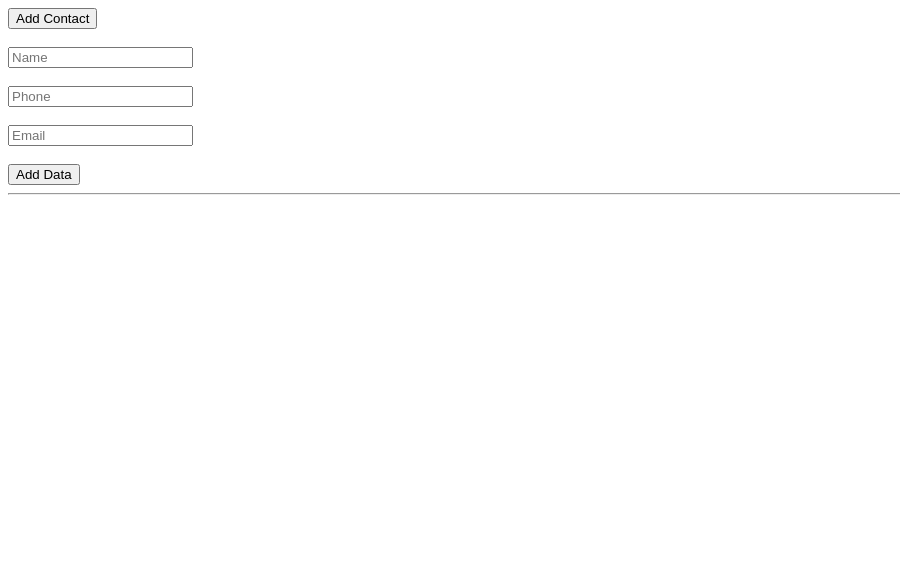
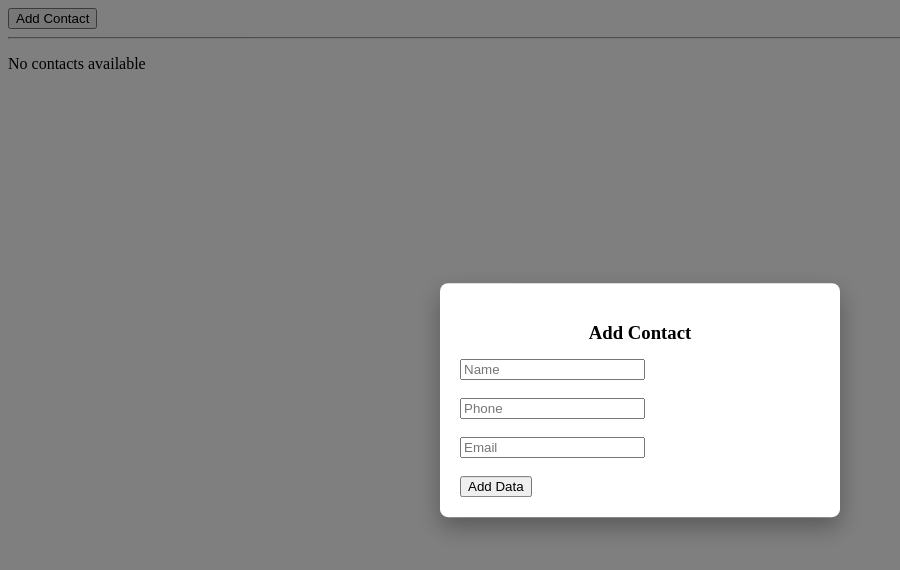
Before and after one commit to devanshipatel2824-prog/Passing_data, an Angular app: page /contact in a window 1280 px wide. Both pictures are taken after a click on the button "Add Contact". Shown: the top 570 px of the page, without its empty margins (0-900 px from the left). Built offline with nearby package versions, Linux system fonts and the light colour scheme.

Commit message:
Add popup box

```diff
--- a/src/app/contact/contact.css
+++ b/src/app/contact/contact.css
@@ -0,0 +1,125 @@
+/* .contact-table {
+  width: 100%;
+  border-collapse: collapse;
+  margin-top: 15px;
+}
+
+.contact-table th,
+.contact-table td {
+  border: 1px solid #ccc;
+  padding: 8px;
+  text-align: center;
+}
+
+.contact-table th {
+  background-color: #f4f4f4;
+}
+
+.edit-btn {
+  background-color: #4caf50;
+  color: white;
+  border: none;
+  padding: 4px 8px;
+  margin-right: 5px;
+  cursor: pointer;
+}
+
+.delete-btn {
+  background-color: #f44336;
+  color: white;
+  border: none;
+  padding: 4px 8px;
+  cursor: pointer;
+}
+
+.edit-btn:hover {
+  background-color: #45a049;
+}
+
+.delete-btn:hover {
+  background-color: #d32f2f;
+} */
+/* ===== POPUP ===== */
+.modal-backdrop {
+  position: fixed;
+  top: 0;
+  left: 0;
+  height: 100vh;
+  width: 100vw;
+  background: rgba(0, 0, 0, 0.5);
+  z-index: 100;
+}
+
+.modal-box {
+  position: fixed;
+  top: 50%;
+  left: 50%;
+  transform: translate(-50%, -50%);
+  background: #fff;
+  width: 360px;
+  padding: 20px;
+  border-radius: 8px;
+  z-index: 101;
+  box-shadow: 0 10px 25px rgba(0, 0, 0, 0.3);
+}
+
+.modal-box h3 {
+  margin-bottom: 15px;
+  text-align: center;
+}
+
+.close-btn {
+  margin-top: 10px;
+  width: 100%;
+  background: #777;
+  color: #fff;
+  border: none;
+  padding: 8px;
+  border-radius: 4px;
+  cursor: pointer;
+}
+
+/* ===== TABLE ===== */
+.contact-table {
+  width: 100%;
+  border-collapse: collapse;
+  margin-top: 15px;
+}
+
+.contact-table th,
+.contact-table td {
+  border: 1px solid #ccc;
+  padding: 8px;
+  text-align: center;
+}
+
+.contact-table th {
+  background: #f2f2f2;
+}
+
+.edit-btn {
+  background: #4caf50;
+  color: #fff;
+  border: none;
+  padding: 5px 10px;
+  margin-right: 5px;
+  border-radius: 4px;
+  cursor: pointer;
+}
+
+.delete-btn {
+  background: #f44336;
+  color: #fff;
+  border: none;
+  padding: 5px 10px;
+  border-radius: 4px;
+  cursor: pointer;
+}
+
+.edit-btn:hover {
+  background: #43a047;
+}
+
+.delete-btn:hover {
+  background: #d32f2f;
+}
--- a/src/app/contact/contact.html
+++ b/src/app/contact/contact.html
@@ -1,4 +1,4 @@
-<button (click)="openForm()">Add Contact</button>
+<!-- <button (click)="openForm()">Add Contact</button>
 
 <br><br>
 
@@ -16,7 +16,7 @@
     <li style="margin-bottom: 8px;">
       {{ c.name }} - {{ c.phone }} - {{ c.email }}
 
-      <!-- Edit & Delete buttons next to text -->
+      <!-- Edit & Delete buttons next to text
       <button
         style="margin-left: 10px;"
         (click)="editContact(c, $index)">
@@ -30,4 +30,104 @@
       </button>
     </li>
   }
-</ul>
+</ul> -->
+<!-- <button (click)="openForm()">Add Contact</button>
+
+<br><br>
+
+@if (showForm) {
+  <app-child-componet
+    [editContactData]="selectedContact"
+    (contactAdded)="addContactToParent($event)">
+  </app-child-componet>
+}
+
+<hr>
+
+<table class="contact-table" *ngIf="contacts.length > 0">
+  <thead>
+    <tr>
+      <th>Id</th>
+      <th>Name</th>
+      <th>Phone</th>
+      <th>Email</th>
+      <th>Action</th>
+    </tr>
+  </thead>
+
+  <tbody>
+    @for (c of contacts; track $index) {
+      <tr>
+        <td>{{$index + 1}}</td>
+        <td>{{ c.name }}</td>
+        <td>{{ c.phone }}</td>
+        <td>{{ c.email }}</td>
+        <td>
+          <button class="edit-btn" (click)="editContact(c, $index)">
+            Edit
+          </button>
+          <button class="delete-btn" (click)="deleteContact($index)">
+            Delete
+          </button>
+        </td>
+      </tr>
+    }
+  </tbody>
+</table>
+
+<p *ngIf="contacts.length === 0">No contacts available</p> -->
+<button (click)="openForm()">Add Contact</button>
+
+<!-- POPUP -->
+@if (showForm) {
+
+  <!-- background overlay -->
+  <div class="modal-backdrop" (click)="closeForm()"></div>
+
+  <!-- popup box -->
+  <div class="modal-box">
+    <h3>{{ editIndex !== null ? 'Edit Contact' : 'Add Contact' }}</h3>
+
+    <app-child-componet
+      [editContactData]="selectedContact"
+      (contactAdded)="addContactToParent($event)">
+    </app-child-componet>
+
+    <!-- <button class="close-btn" (click)="closeForm()">Close</button> -->
+  </div>
+}
+
+<hr>
+
+<table class="contact-table" *ngIf="contacts.length > 0">
+  <thead>
+    <tr>
+      <th>Id</th>
+      <th>Name</th>
+      <th>Phone</th>
+      <th>Email</th>
+      <th>Action</th>
+    </tr>
+  </thead>
+
+  <tbody>
+    @for (c of contacts; track $index) {
+      <tr>
+        <td>{{$index + 1}}</td>
+        <td>{{ c.name }}</td>
+        <td>{{ c.phone }}</td>
+        <td>{{ c.email }}</td>
+        <td>
+          <button class="edit-btn" (click)="editContact(c, $index)">
+            Edit
+          </button>
+          <button class="delete-btn" (click)="deleteContact($index)">
+            Delete
+          </button>
+        </td>
+      </tr>
+    }
+  </tbody>
+</table>
+
+<p *ngIf="contacts.length === 0">No contacts available</p>
--- a/src/app/contact/contact.ts
+++ b/src/app/contact/contact.ts
@@ -11,30 +11,58 @@ import { ChildComponet } from './child-componet/child-componet';
 })
 export class Contact {
   cdref = inject(ChangeDetectorRef)
+  //showForm = false;
+//   contacts: any[] = [];
+//  editIndex: number | null = null;
+//   selectedContact: any = null;
+
+//   openForm() {
+//     this.showForm = true;
+//     console.log("ABC")
+//     this.cdref.detectChanges()
+//      this.selectedContact = null;
+//     this.editIndex = null;
+//   }
+
+//  addContactToParent(contact: any) {
+//     if (this.editIndex !== null) {
+//       this.contacts[this.editIndex] = contact;   // update
+//     } else {
+//       this.contacts.push(contact);               // add
+//     }
+//     this.showForm = false;
+//   }
+
+//   editContact(contact: any, index: number) {
+//     this.selectedContact = contact;
+//     this.editIndex = index;
+//     this.showForm = true;
+//   }
+
+//   deleteContact(index: number) {
+//     this.contacts.splice(index, 1);
+//   }
+
+contacts: any[] = [];
+
 showForm = false;
-  contacts: any[] = [];
+selectedContact: any = null;
 editIndex: number | null = null;
-  selectedContact: any = null;
 
 openForm() {
   this.showForm = true;
-    console.log("ABC")
-    this.cdref.detectChanges()
   this.selectedContact = null;
   this.editIndex = null;
 }
 
- addContactToParent(contact: any) {
-    if (this.editIndex !== null) {
-      this.contacts[this.editIndex] = contact;   // update
-    } else {
-      this.contacts.push(contact);               // add
-    }
+closeForm() {
   this.showForm = false;
+  this.selectedContact = null;
+  this.editIndex = null;
 }
 
 editContact(contact: any, index: number) {
-    this.selectedContact = contact;
+  this.selectedContact = { ...contact }; // clone
   this.editIndex = index;
   this.showForm = true;
 }
@@ -43,5 +71,13 @@ export class Contact {
   this.contacts.splice(index, 1);
 }
 
+addContactToParent(contact: any) {
+  if (this.editIndex !== null) {
+    this.contacts[this.editIndex] = contact; // update
+  } else {
+    this.contacts.push(contact); // add
+  }
+  this.closeForm();
+}
 
 }
```
Also changed, not shown: src/app/app.routes.ts (+5 -5 lines). Lines whose indentation alone changed are shown as unchanged.
